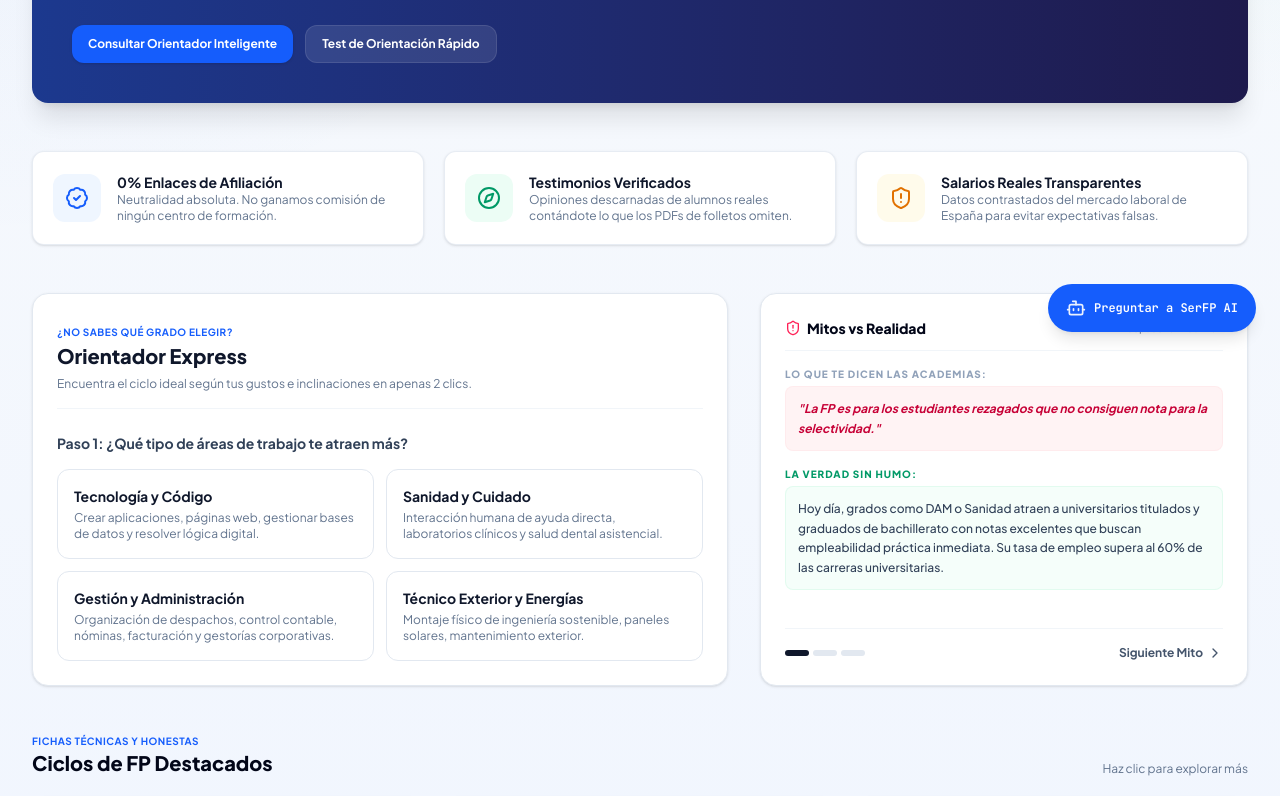
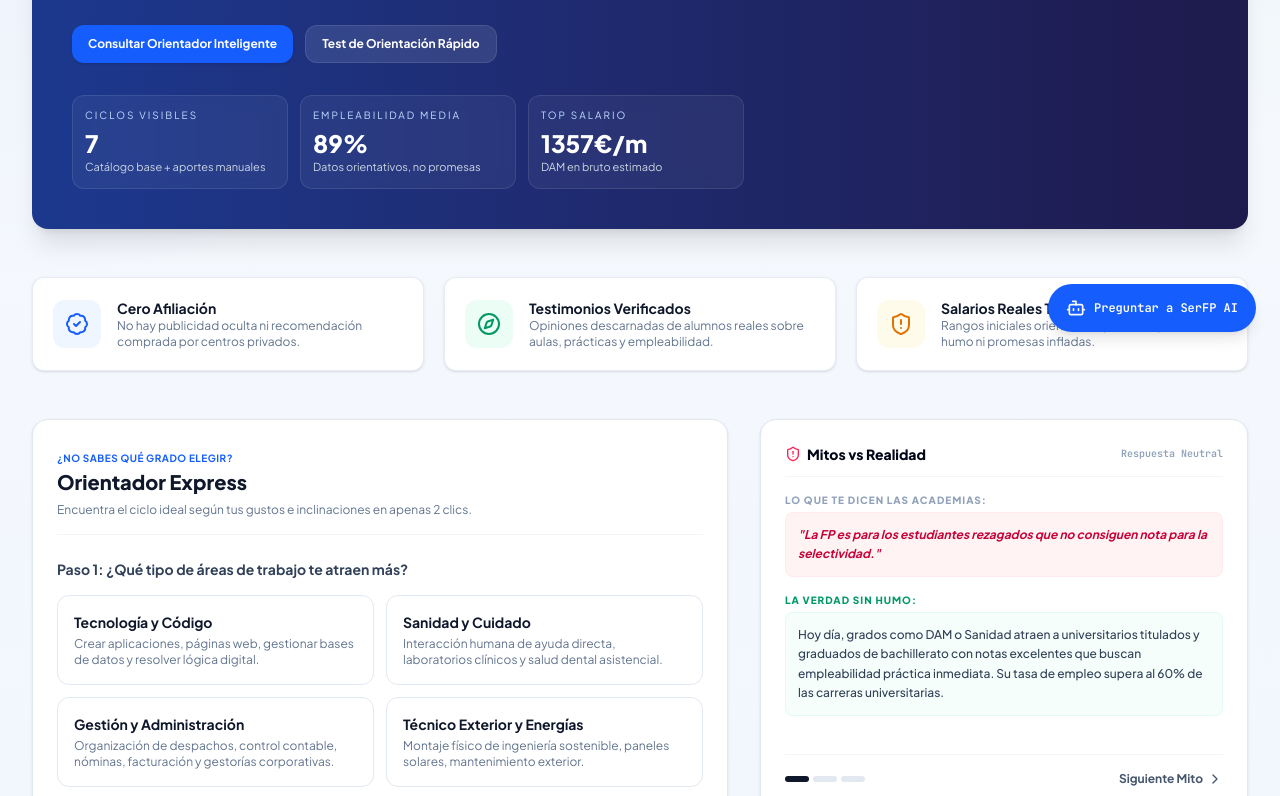
Before and after one commit to alfonsopixota/Mi-serfp, a React (Vite) app: page / in a window 1280 px wide. Shown: the part 444-1240 px from the top of the page. Built offline with nearby package versions, Linux system fonts and the light colour scheme.

Commit message:
feat: add home metrics and clearer fp cards

```diff
--- a/src/components/HomeSection.tsx
+++ b/src/components/HomeSection.tsx
@@ -17,6 +17,12 @@ export default function HomeSection({ cycles, onSelectCycle, onAskAI }: HomeSect
 
   // Myth carousel state
   const [activeMythIndex, setActiveMythIndex] = useState(0);
+  const popularCycles = cycles.filter((cycle) => cycle.isPopular);
+  const averageEmployability = Math.round(
+    cycles.reduce((sum, cycle) => sum + cycle.employabilityRate, 0) / Math.max(cycles.length, 1)
+  );
+  const topSalaryCycle = [...cycles].sort((a, b) => b.avgStartingSalary - a.avgStartingSalary)[0];
+  const topSalaryMonthly = topSalaryCycle ? Math.round(topSalaryCycle.avgStartingSalary / 14) : 0;
 
   const mythsList = [
     {
@@ -39,8 +45,11 @@ export default function HomeSection({ cycles, onSelectCycle, onAskAI }: HomeSect
   };
 
   const handleLevelSelection = (level: string) => {
+    if (!selectedInterest) {
+      return;
+    }
     setSelectedLevel(level);
-    calculateQuizResult(selectedInterest!, level);
+    calculateQuizResult(selectedInterest, level);
     setQuizStep(2);
   };
 
@@ -106,6 +115,24 @@ export default function HomeSection({ cycles, onSelectCycle, onAskAI }: HomeSect
               Test de Orientación Rápido
             </button>
           </div>
+
+          <div className="grid grid-cols-1 sm:grid-cols-3 gap-3 pt-4">
+            <div className="rounded-xl border border-white/10 bg-white/5 p-3 backdrop-blur-sm">
+              <span className="block text-[10px] uppercase tracking-[0.2em] text-blue-200">Ciclos visibles</span>
+              <p className="mt-1 text-2xl font-black">{cycles.length}</p>
+              <p className="text-[11px] text-slate-300">Catálogo base + aportes manuales</p>
+            </div>
+            <div className="rounded-xl border border-white/10 bg-white/5 p-3 backdrop-blur-sm">
+              <span className="block text-[10px] uppercase tracking-[0.2em] text-blue-200">Empleabilidad media</span>
+              <p className="mt-1 text-2xl font-black">{averageEmployability}%</p>
+              <p className="text-[11px] text-slate-300">Datos orientativos, no promesas</p>
+            </div>
+            <div className="rounded-xl border border-white/10 bg-white/5 p-3 backdrop-blur-sm">
+              <span className="block text-[10px] uppercase tracking-[0.2em] text-blue-200">Top salario</span>
+              <p className="mt-1 text-2xl font-black">{topSalaryMonthly}€/m</p>
+              <p className="text-[11px] text-slate-300">{topSalaryCycle?.code ?? "FP"} en bruto estimado</p>
+            </div>
+          </div>
         </div>
       </div>
 
@@ -116,8 +143,8 @@ export default function HomeSection({ cycles, onSelectCycle, onAskAI }: HomeSect
             <BadgeCheck className="h-6 w-6" />
           </div>
           <div>
-            <h3 className="text-sm font-bold text-slate-900">0% Enlaces de Afiliación</h3>
-            <p className="text-xs text-slate-500">Neutralidad absoluta. No ganamos comisión de ningún centro de formación.</p>
+            <h3 className="text-sm font-bold text-slate-900">Cero Afiliación</h3>
+            <p className="text-xs text-slate-500">No hay publicidad oculta ni recomendación comprada por centros privados.</p>
           </div>
         </div>
         <div className="rounded-xl border border-slate-200/80 bg-white p-5 shadow-sm flex gap-4 items-center">
@@ -126,7 +153,7 @@ export default function HomeSection({ cycles, onSelectCycle, onAskAI }: HomeSect
           </div>
           <div>
             <h3 className="text-sm font-bold text-slate-900">Testimonios Verificados</h3>
-            <p className="text-xs text-slate-500">Opiniones descarnadas de alumnos reales contándote lo que los PDFs de folletos omiten.</p>
+            <p className="text-xs text-slate-500">Opiniones descarnadas de alumnos reales sobre aulas, prácticas y empleabilidad.</p>
           </div>
         </div>
         <div className="rounded-xl border border-slate-200/80 bg-white p-5 shadow-sm flex gap-4 items-center">
@@ -135,7 +162,7 @@ export default function HomeSection({ cycles, onSelectCycle, onAskAI }: HomeSect
           </div>
           <div>
             <h3 className="text-sm font-bold text-slate-900">Salarios Reales Transparentes</h3>
-            <p className="text-xs text-slate-500">Datos contrastados del mercado laboral de España para evitar expectativas falsas.</p>
+            <p className="text-xs text-slate-500">Rangos iniciales orientativos para comparar sin humo ni promesas infladas.</p>
           </div>
         </div>
       </div>
@@ -340,11 +367,11 @@ export default function HomeSection({ cycles, onSelectCycle, onAskAI }: HomeSect
             <span className="text-[10px] font-bold text-blue-600 uppercase tracking-wider block">Fichas técnicas y honestas</span>
             <h2 className="text-xl font-extrabold text-slate-950">Ciclos de FP Destacados</h2>
           </div>
-          <span className="text-xs text-slate-500">Haz clic para explorar más</span>
+          <span className="text-xs text-slate-500">{popularCycles.length} itinerarios destacados · haz clic para explorar</span>
         </div>
 
         <div className="grid grid-cols-1 md:grid-cols-2 lg:grid-cols-3 gap-5" id="popular-cycles-list">
-          {cycles.filter(c => c.isPopular).map((cycle) => (
+          {popularCycles.map((cycle) => (
             <div
               key={cycle.id}
               onClick={() => onSelectCycle(cycle.code)}
@@ -373,6 +400,11 @@ export default function HomeSection({ cycles, onSelectCycle, onAskAI }: HomeSect
                 <p className="text-xs text-slate-600 leading-relaxed line-clamp-2">
                   {cycle.description}
                 </p>
+
+                <div className="flex flex-wrap gap-1 pt-1">
+                  <span className="rounded-full bg-blue-50 px-2 py-0.5 text-[10px] font-semibold text-blue-700">{cycle.satisfactionRate}/10 satisfacción</span>
+                  <span className="rounded-full bg-slate-100 px-2 py-0.5 text-[10px] font-semibold text-slate-700">{cycle.difficultyScore}/10 dificultad</span>
+                </div>
               </div>
 
               <div className="flex items-center justify-between border-t border-slate-100 pt-3 mt-4">
```
